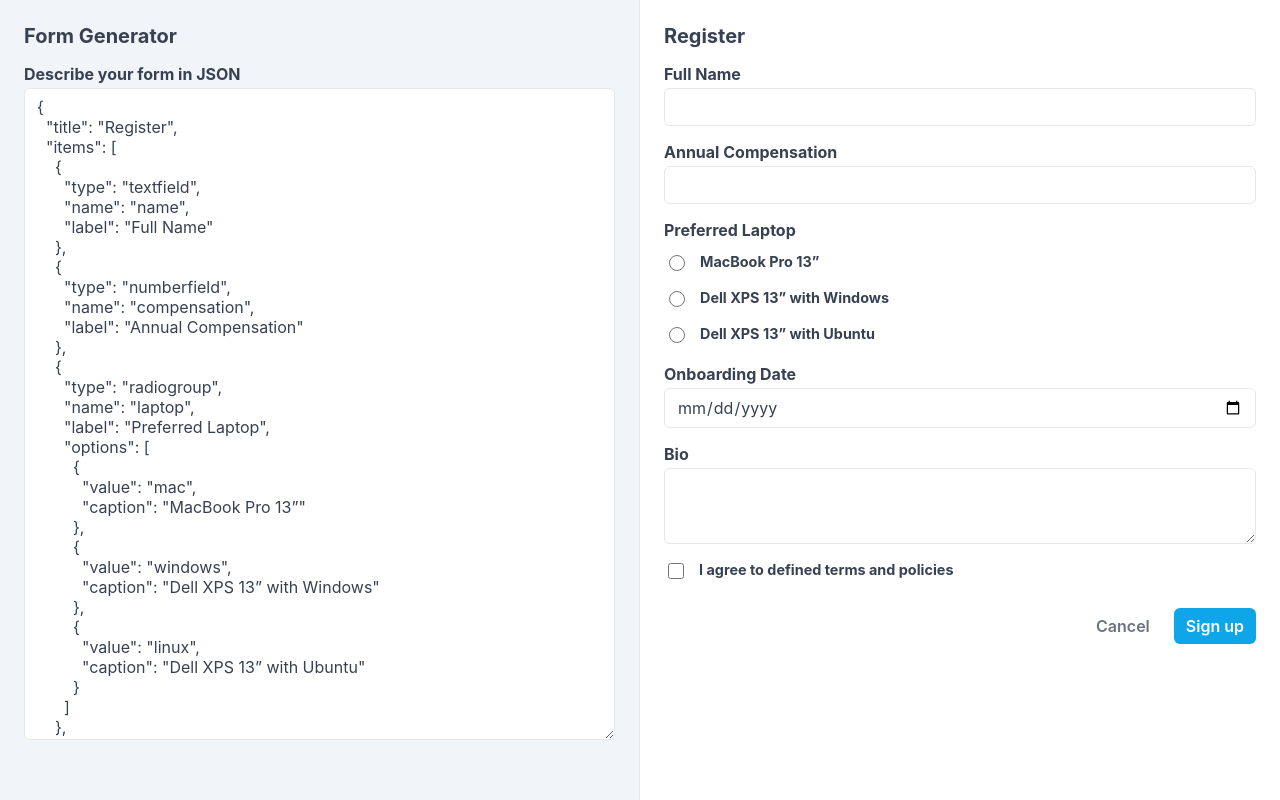
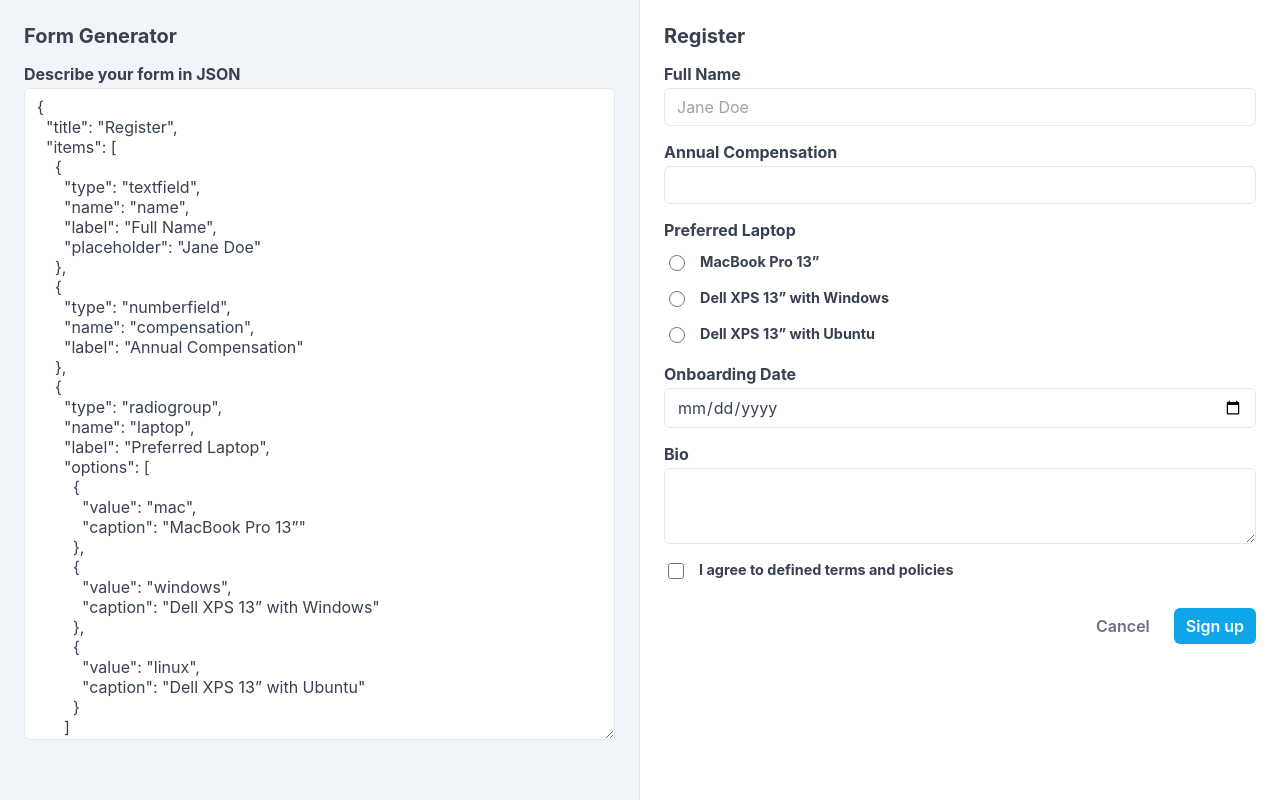
Before and after one commit to isqua/form-generator, a React (Create React App) app: page / in a window 1280 px wide. Built offline with nearby package versions, Linux system fonts and the light colour scheme.

Commit message:
feat: allow to set placeholders for form fields

```diff
--- a/src/features/FormGenerator/model/state.ts
+++ b/src/features/FormGenerator/model/state.ts
@@ -4,7 +4,12 @@ import { IFormGeneratorState } from './types';
 export const defaultSchema: IForm = {
   title: 'Register',
   items: [
-    { type: InputType.textfield, name: 'name', label: 'Full Name' },
+    {
+      type: InputType.textfield,
+      name: 'name',
+      label: 'Full Name',
+      placeholder: 'Jane Doe',
+    },
     { type: InputType.numberfield, name: 'compensation', label: 'Annual Compensation' },
     {
       type: InputType.radiogroup,
--- a/src/features/FormGenerator/schema/input.ts
+++ b/src/features/FormGenerator/schema/input.ts
@@ -52,6 +52,7 @@ const numberFieldInputSchema: JSONSchemaType<INumberFieldInput> = {
     name: { type: 'string', nullable: true },
     label: { type: 'string', nullable: true },
     disabled: { type: 'boolean', nullable: true },
+    placeholder: { type: 'string', nullable: true },
   },
   required: ['type'],
   additionalProperties: false,
@@ -77,6 +78,7 @@ const textAreaInputSchema: JSONSchemaType<ITextAreaInput> = {
     name: { type: 'string', nullable: true },
     label: { type: 'string', nullable: true },
     disabled: { type: 'boolean', nullable: true },
+    placeholder: { type: 'string', nullable: true },
   },
   required: ['type'],
   additionalProperties: false,
@@ -89,6 +91,7 @@ const textFieldInputSchema: JSONSchemaType<ITextFieldInput> = {
     name: { type: 'string', nullable: true },
     label: { type: 'string', nullable: true },
     disabled: { type: 'boolean', nullable: true },
+    placeholder: { type: 'string', nullable: true },
   },
   required: ['type'],
   additionalProperties: false,
--- a/src/features/FormGenerator/widgets/FormBuilder/FormField.tsx
+++ b/src/features/FormGenerator/widgets/FormBuilder/FormField.tsx
@@ -33,6 +33,7 @@ export function FormField({ schema }: IFormFieldProps): React.ReactElement {
           name={schema.name}
           label={schema.label}
           disabled={schema.disabled}
+          placeholder={schema.placeholder}
           type="number"
         />
       );
@@ -51,6 +52,7 @@ export function FormField({ schema }: IFormFieldProps): React.ReactElement {
           name={schema.name}
           label={schema.label}
           disabled={schema.disabled}
+          placeholder={schema.placeholder}
         />
       );
     case InputType.textfield:
@@ -59,6 +61,7 @@ export function FormField({ schema }: IFormFieldProps): React.ReactElement {
           name={schema.name}
           label={schema.label}
           disabled={schema.disabled}
+          placeholder={schema.placeholder}
           type="text"
         />
       );
--- a/src/shared/types/form.ts
+++ b/src/shared/types/form.ts
@@ -41,6 +41,7 @@ export interface IDateFieldInput extends IAbstractFormInput {
 
 export interface INumberFieldInput extends IAbstractFormInput {
   type: InputType.numberfield;
+  placeholder?: string;
 }
 
 export interface IRadioGroupInput extends IAbstractFormInput {
@@ -50,10 +51,12 @@ export interface IRadioGroupInput extends IAbstractFormInput {
 
 export interface ITextAreaInput extends IAbstractFormInput {
   type: InputType.textarea;
+  placeholder?: string;
 }
 
 export interface ITextFieldInput extends IAbstractFormInput {
   type: InputType.textfield;
+  placeholder?: string;
 }
 
 export type IFormInput =
```
Also changed, not shown: 2 other files (tests, documents, lock files or other folders).
